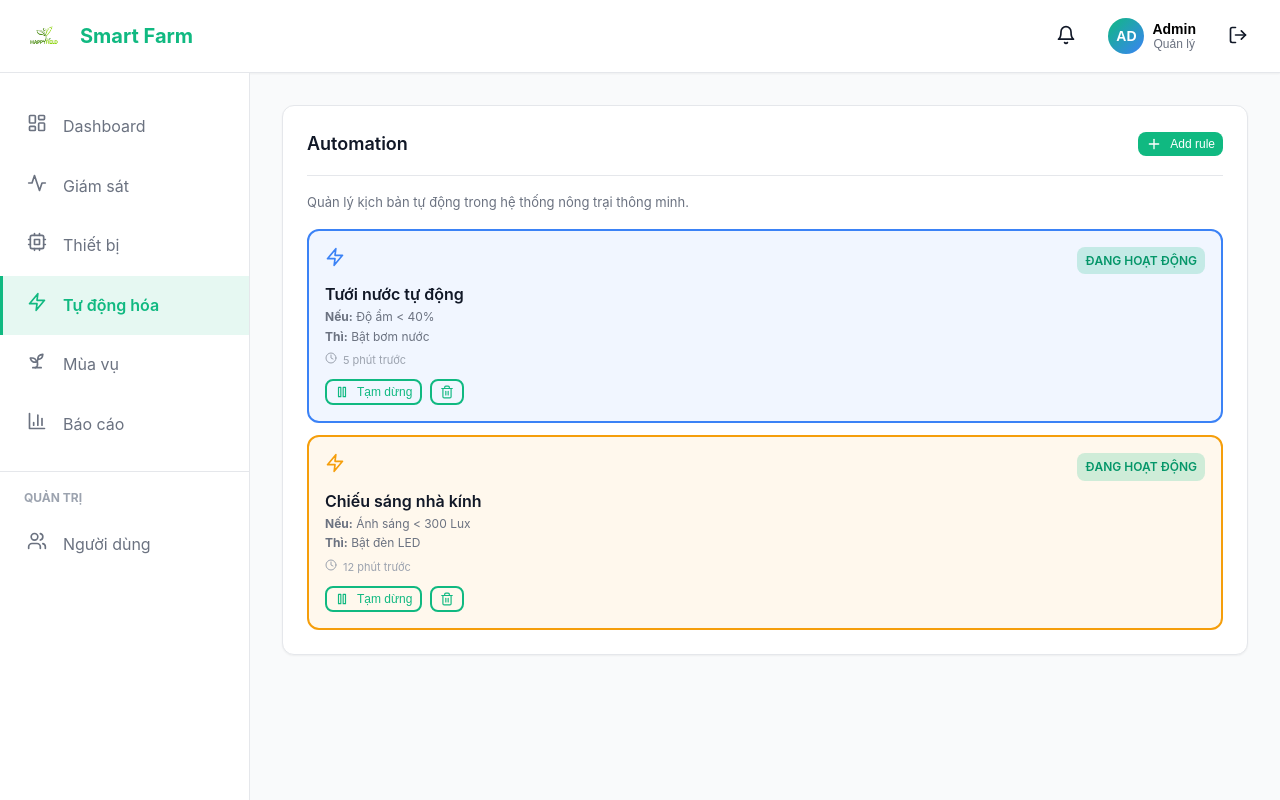
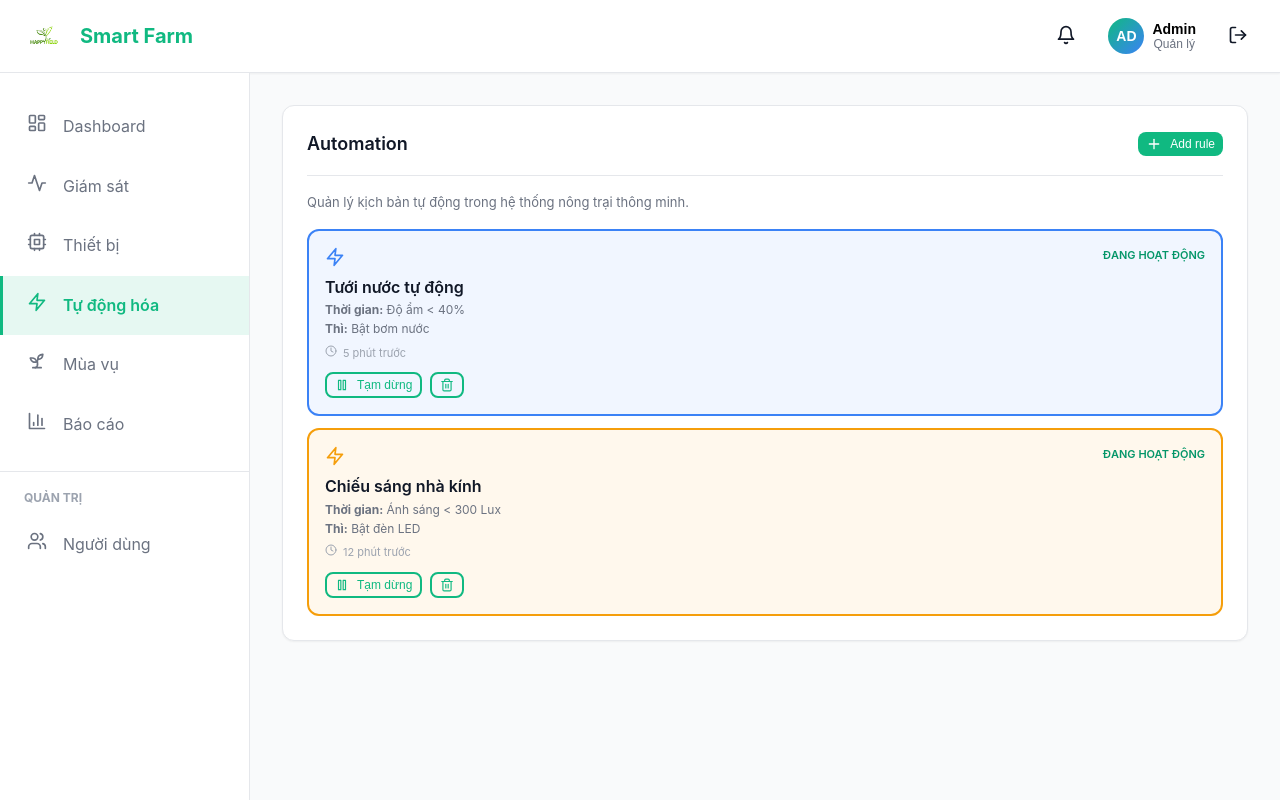
Before and after one commit to xuanday/Front-endDADN, a React (Vite) app: page /automation in a window 1280 px wide. Built offline with nearby package versions, Linux system fonts and the light colour scheme; sample sign-in values are in the browser's storage.

Commit message:
Update AutomationItem.jsx

```diff
--- a/src/components/AutomationItem.jsx
+++ b/src/components/AutomationItem.jsx
@@ -16,7 +16,13 @@ const AutomationItem = ({ item, onToggle, onDelete }) => {
       <div style={{ display: 'flex', justifyContent: 'space-between' }}>
         <Zap size={20} style={{ color: item.color }} />
 
-        <div className={`badge ${isActive ? 'badge-success' : 'badge-warning'}`}>
+        <div
+          style={{
+            fontSize: 11,
+            color: isActive ? '#059669' : '#f59e0b',
+            fontWeight: 600,
+          }}
+        >
           {isActive ? 'ĐANG HOẠT ĐỘNG' : 'TẠM DỪNG'}
         </div>
       </div>
@@ -25,10 +31,26 @@ const AutomationItem = ({ item, onToggle, onDelete }) => {
       <div style={{ marginTop: 8 }}>
         <div style={{ fontWeight: 600 }}>{item.name}</div>
 
-        <div style={{ fontSize: 12, color: 'var(--text-secondary)' }}>
-          <b>Nếu:</b> {item.condition}
+        {/* TYPE */}
+        <div style={{ fontSize: 11, color: 'var(--text-tertiary)' }}>
+          {item.type === 'threshold' && '🔁 Theo ngưỡng'}
+          {item.type === 'schedule' && '⏰ Theo thời gian'}
         </div>
 
+        {/* CONDITION */}
+        <div style={{ fontSize: 12, color: 'var(--text-secondary)' }}>
+          {item.type === 'threshold' ? (
+            <>
+              <b>Nếu:</b> {item.condition}
+            </>
+          ) : (
+            <>
+              <b>Thời gian:</b> {item.condition}
+            </>
+          )}
+        </div>
+
+        {/* ACTION */}
         <div style={{ fontSize: 12, color: 'var(--text-secondary)' }}>
           <b>Thì:</b> {item.action}
         </div>
@@ -48,7 +70,7 @@ const AutomationItem = ({ item, onToggle, onDelete }) => {
         {item.lastRun}
       </div>
 
-      {/* ACTION */}
+      {/* ACTION BUTTON */}
       <div style={{ display: 'flex', gap: 8, marginTop: 10 }}>
         <button
           className={`btn btn-sm ${isActive ? 'btn-outline' : 'btn-primary'}`}
@@ -58,7 +80,10 @@ const AutomationItem = ({ item, onToggle, onDelete }) => {
           {isActive ? 'Tạm dừng' : 'Chạy'}
         </button>
 
-        <button className="btn btn-outline btn-sm" onClick={() => onDelete(item.id)}>
+        <button
+          className="btn btn-outline btn-sm"
+          onClick={() => onDelete(item.id)}
+        >
           <Trash2 size={14} />
         </button>
       </div>
```
